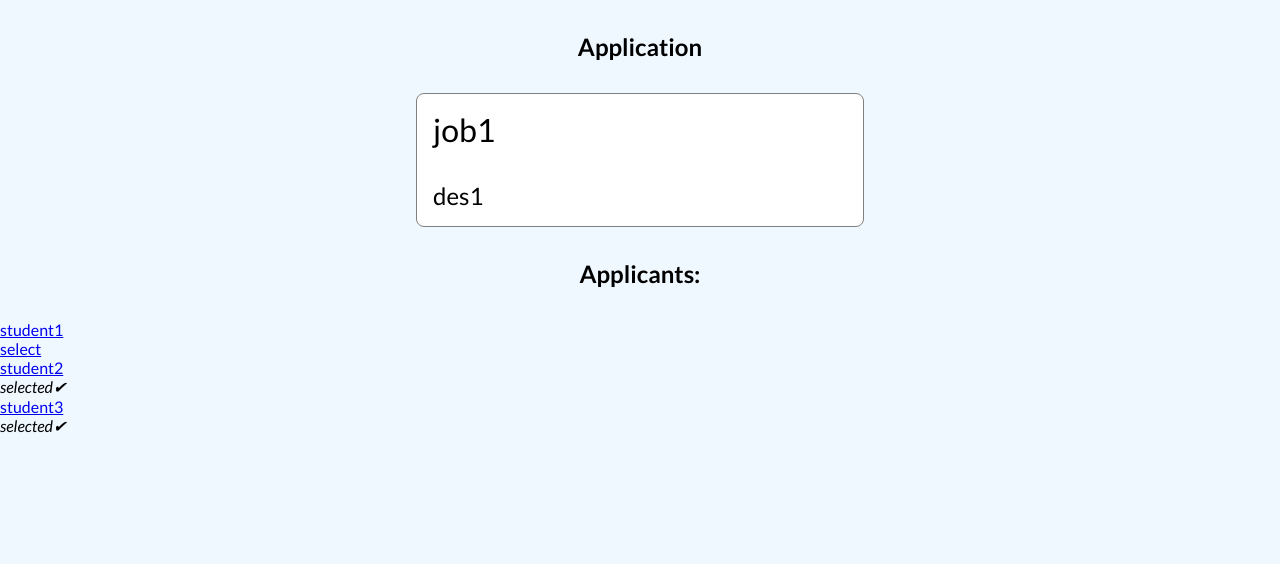
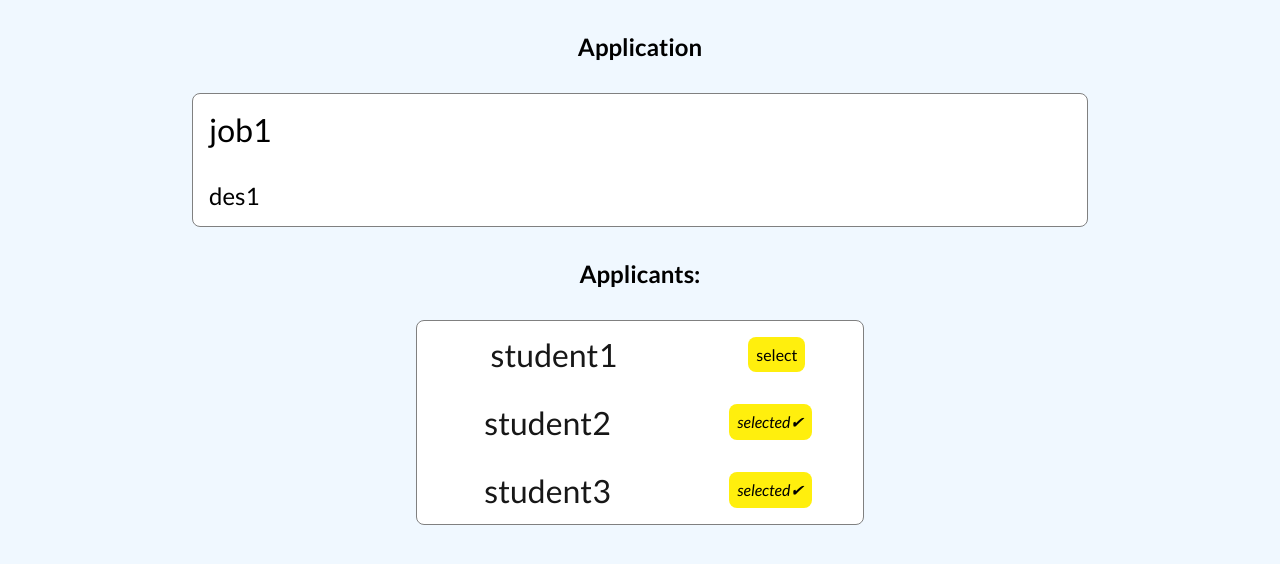
Before and after one commit to Shishir-H/job-finder, a PHP site: page /company/application.php?aid=1 in a window 1280 px wide. Shown: the part 80-644 px from the top of the page. Run offline with PHP 8.4, Linux system fonts and the light colour scheme; a user stored in the database is signed in; data comes from the database, SQL or seed files in the repository.

Commit message:
application page styled

```diff
--- a/company/application.php
+++ b/company/application.php
@@ -63,20 +63,20 @@
         </nav>
         <h2>Application</h2>
 
-        <div class="card">
+        <div class="card" style="width: 70%;">
             <div class="job-title"><?php echo($row1['job_title'])?></div>
             <div class="job-desc"><?php echo($row1['job_description'])?></div>
         </div>
         <h2>Applicants:</h2>
-        <div class="applicants">
+        <div class="card">
             <?php while($row = mysqli_fetch_assoc($result)){ ?>
-            <div class="student">
-                <div class="name"><a href="studentprofile.php?id=<?php echo($row["id"]); ?>">
+            <div class="applicant">
+                <div class="applicant-name"><a href="studentprofile.php?id=<?php echo($row["id"]); ?>">
                         <?php echo($row["username"]); ?></a></div>
                 <?php if($row["status"] === "selected"){ ?>
-                <i>selected✔</i>
+                <i class="application-status">selected✔</i>
                 <?php }else{?>
-                <a href="application.php?aid=<?php echo($aid)?>&sid=<?php echo($row["id"])?>">select</a>
+                <a class="application-status" href="application.php?aid=<?php echo($aid)?>&sid=<?php echo($row["id"])?>">select</a>
                 <?php }?>
             </div>
             <?php } ?>
--- a/signup.html
+++ b/signup.html
@@ -14,10 +14,15 @@
       href="https://maxcdn.bootstrapcdn.com/font-awesome/4.2.0/css/font-awesome.min.css"
       rel="stylesheet"
     />
+    <link rel="stylesheet" href="./styles/style.css" />
 
     <title>Job Finder</title>
   </head>
   <body>
+    <nav class="nav-bar">
+      <h1>Job Finder  <i class="fa fa-suitcase" aria-hidden="true"></i></h1>
+      <a class="nav-btn" href="./login.html">Login</a>
+  </nav>
     <h1>Signup Now</h1>
     <div class="signup-container">
         <div class="signup-cards">
--- a/student/job-details.php
+++ b/student/job-details.php
@@ -56,7 +56,7 @@
         <h2>Job Details</h2>
     </body>
 
-    <div class="card">
+    <div class="card" style="width: 70%;">
         <div class="job-title">Title</div>
         <div class="job-desc">Lorem ipsum dolor sit amet consectetur adipisicing elit. Sunt, dolore nihil consequatur qui
             debitis saepe. Repellat blanditiis aut eligendi? Totam?</div>
--- a/styles/style.css
+++ b/styles/style.css
@@ -288,3 +288,28 @@ h2{
     font-size: 1.5rem;
     margin: 1.5rem;
 }
+
+
+/* --------------------------Application CompANny------------------------ */
+
+.applicant{
+    display: flex;
+    justify-content: space-around;
+    align-items: center;
+}
+.applicant-name a{
+   margin: 2rem;
+   font-size: 2rem;
+   color: #171717;
+   text-decoration: none;
+}
+.application-status{
+    margin: 1rem;
+    font-size: 1rem;
+    background-color: rgb(255, 239, 13);
+    padding: 0.5rem;
+    border-radius: 0.5rem;
+    width: fit-content;
+    text-decoration: none;
+    color: black;
+}
```
Also changed, not shown: login.html (+9 -0 lines), student/signup.html (+7 -2 lines).
